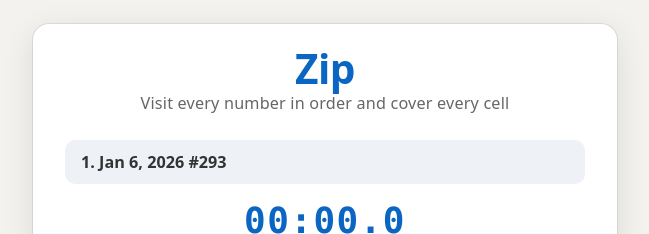
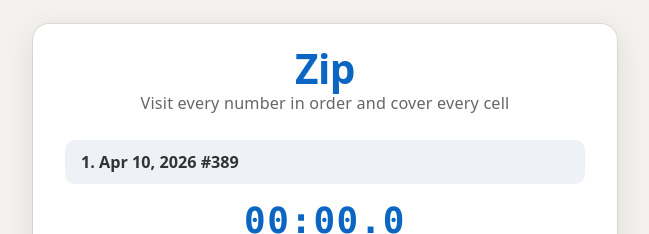
Before and after one commit to deckmasterbeam/zip-clone, a React (Vite) app: page / in a window 1280 px wide. Shown: the top 234 px of the page, without its empty margins (315-964 px from the left). Built offline with nearby package versions, Linux system fonts and the light colour scheme.

Commit message:
Code cleanup to my tastes

```diff
--- a/api/record-completion.ts
+++ b/api/record-completion.ts
@@ -4,7 +4,7 @@ import { neon } from "@neondatabase/serverless";
 const UUID_RE =
   /^[0-9a-f]{8}-[0-9a-f]{4}-[0-9a-f]{4}-[0-9a-f]{4}-[0-9a-f]{12}$/i;
 
-export default async function handler(req: VercelRequest, res: VercelResponse) {
+export const handler = async (req: VercelRequest, res: VercelResponse) => {
   if (req.method !== "POST") {
     return res.status(405).json({ error: "Method not allowed" });
   }
--- a/package.json
+++ b/package.json
@@ -1,7 +1,7 @@
 {
   "name": "zip-player",
   "private": true,
-  "version": "0.0.0",
+  "version": "1.0.0",
   "type": "module",
   "scripts": {
     "dev": "vite",
--- a/src/App.css
+++ b/src/App.css
@@ -126,9 +126,6 @@
   cursor: pointer;
   appearance: none;
   -webkit-appearance: none;
-  background-repeat: no-repeat;
-  background-position: right 14px center;
-  padding-right: 36px;
   transition: border-color 0.15s;
 }
 
@@ -328,7 +325,6 @@
 
 .tool-btn--reset-designer {
   background: var(--red-light);
-  border-color: transparent;
 }
 
 .tool-btn--reset-designer:hover {
--- a/src/App.tsx
+++ b/src/App.tsx
@@ -12,7 +12,7 @@ type AppMode = "play" | "designer";
 
 type GameState = "idle" | "playing" | "won";
 
-function useTimer(running: boolean) {
+const useTimer = (running: boolean) => {
   const [elapsed, setElapsed] = useState(0);
   const startRef = useRef<number | null>(null);
   const rafRef = useRef<number | null>(null);
@@ -48,7 +48,7 @@ function useTimer(running: boolean) {
   return { elapsed, reset };
 }
 
-function App() {
+const App = () => {
   const [appMode, setAppMode] = useState<AppMode>("play");
   const [gameState, setGameState] = useState<GameState>("idle");
   const [levelIndex, setLevelIndex] = useState(0);
--- a/src/PuzzleNavigator.tsx
+++ b/src/PuzzleNavigator.tsx
@@ -1,9 +1,9 @@
 import type { Puzzle } from "./puzzles";
 import { formatTime } from "./gameLogic";
 
-function getBestTime(
+const getBestTime = (
   puzzleId: string
-): { time: number; flawless: boolean } | null {
+): { time: number; flawless: boolean } | null => {
   try {
     const raw = localStorage.getItem(`zip-record:${puzzleId}`);
     if (!raw) {
@@ -19,13 +19,13 @@ function getBestTime(
   }
 }
 
-type Props = {
+export const PuzzleNavigator = ({
+  puzzles, activeIndex, onSelect
+}: {
   puzzles: Puzzle[];
   activeIndex: number;
   onSelect: (index: number) => void;
-};
-
-export function PuzzleNavigator({ puzzles, activeIndex, onSelect }: Props) {
+}) => {
   return (
     <select
       className="level-select"
--- a/src/gameLogic.ts
+++ b/src/gameLogic.ts
@@ -23,11 +23,11 @@ export const cellCenter = (c: Cell) => ({
   y: c.row * (CELL_SIZE + GAP) + CELL_SIZE / 2,
 });
 
-export function gridPx(gridSize: number) {
+export const gridPx = (gridSize: number) => {
   return gridSize * CELL_SIZE + (gridSize - 1) * GAP;
 }
 
-export function getCellAt(x: number, y: number, gridSize: number): Cell | null {
+export const getCellAt = (x: number, y: number, gridSize: number): Cell | null => {
   const col = Math.floor(x / (CELL_SIZE + GAP));
   const row = Math.floor(y / (CELL_SIZE + GAP));
   if (col < 0 || col >= gridSize || row < 0 || row >= gridSize) {
@@ -41,20 +41,20 @@ export function getCellAt(x: number, y: number, gridSize: number): Cell | null {
   return { row, col };
 }
 
-export function buildWallSet(walls: Wall[]): Set<string> {
+export const buildWallSet = (walls: Wall[]): Set<string> => {
   return new Set(walls.map(([a, b]) => wallKey(a, b)));
 }
 
-export function buildWaypointMap(waypoints: Cell[]): Map<string, number> {
+export const buildWaypointMap = (waypoints: Cell[]): Map<string, number> => {
   return new Map(waypoints.map((c, i) => [cellKey(c), i + 1]));
 }
 
-export function extendPath(
+export const extendPath = (
   prev: Cell[],
   cell: Cell,
   wallSet: Set<string>,
   waypointMap: Map<string, number>
-): Cell[] {
+): Cell[] => {
   const key = cellKey(cell);
 
   // Retract one step if landing on the immediately previous cell
@@ -88,11 +88,11 @@ export function extendPath(
   return [...prev, cell];
 }
 
-export function checkWon(
+export const checkWon = (
   path: Cell[],
   totalCells: number,
   lastWaypoint: Cell
-): boolean {
+): boolean => {
   return (
     path.length === totalCells &&
     path.length > 0 &&
@@ -100,7 +100,7 @@ export function checkWon(
   );
 }
 
-export function pathToSvgPoints(path: Cell[]): string {
+export const pathToSvgPoints = (path: Cell[]): string => {
   return path
     .map((c) => {
       const { x, y } = cellCenter(c);
@@ -109,7 +109,7 @@ export function pathToSvgPoints(path: Cell[]): string {
     .join(" ");
 }
 
-export function formatTime(seconds: number): string {
+export const formatTime = (seconds: number): string => {
   const m = Math.floor(seconds / 60);
   const s = Math.floor(seconds % 60);
   const ms = Math.floor((seconds % 1) * 10);
--- a/src/playerUUID.ts
+++ b/src/playerUUID.ts
@@ -1,6 +1,6 @@
 const KEY = "zip-player-uuid";
 
-export function getPlayerUUID(): string {
+export const getPlayerUUID = (): string => {
   let uuid = localStorage.getItem(KEY);
   if (!uuid) {
     uuid = crypto.randomUUID();
--- a/src/puzzles.ts
+++ b/src/puzzles.ts
@@ -12,22 +12,241 @@ export type Puzzle = {
 
 export const PUZZLES: Puzzle[] = [
   {
-    id: "c9b864f1-f41b-4bba-b204-7cc3987eb232",
-    name: "Jan 6, 2026 #293",
+    id: "ae40b2af-4e68-4b2c-a00a-bf98468e773a",
+    name: "Apr 10, 2026 #389",
     gridSize: 6,
     waypoints: [
+      { row: 4, col: 2 },
+      { row: 4, col: 1 },
+      { row: 1, col: 3 },
+      { row: 1, col: 4 },
+      { row: 3, col: 4 },
+      { row: 4, col: 4 },
+      { row: 1, col: 2 },
+      { row: 2, col: 1 },
+      { row: 1, col: 1 },
+      { row: 4, col: 3 },
+    ],
+  },
+  {
+    id: '05f437b1-3a94-4205-a01e-657015787e63',
+    name: 'Apr 9, 2026 #388',
+    gridSize: 6,
+    waypoints: [
+      { row: 3, col: 4 },
+      { row: 3, col: 1 },
+      { row: 3, col: 0 },
+      { row: 2, col: 5 },
+      { row: 2, col: 1 },
+      { row: 2, col: 4 },
+      { row: 2, col: 2 },
+    ],
+    walls: [
+      [{ row: 4, col: 1 }, { row: 5, col: 1 }],
+      [{ row: 4, col: 2 }, { row: 5, col: 2 }],
+      [{ row: 4, col: 3 }, { row: 5, col: 3 }],
+      [{ row: 4, col: 4 }, { row: 5, col: 4 }],
+    ],
+  },
+  {
+    id: 'fd50d48a-0e4a-4ebf-b6c1-7938f108c767',
+    name: 'Apr 8, 2026 #387',
+    gridSize: 6,
+    waypoints: [
+      { row: 3, col: 1 },
+      { row: 4, col: 2 },
       { row: 2, col: 3 },
+      { row: 1, col: 3 },
+      { row: 2, col: 4 },
+      { row: 3, col: 2 },
+    ],
+    walls: [
+      [{ row: 0, col: 1 }, { row: 1, col: 1 }],
+      [{ row: 1, col: 0 }, { row: 1, col: 1 }],
+      [{ row: 2, col: 0 }, { row: 2, col: 1 }],
+      [{ row: 2, col: 1 }, { row: 3, col: 1 }],
+      [{ row: 2, col: 2 }, { row: 3, col: 2 }],
+      [{ row: 2, col: 3 }, { row: 3, col: 3 }],
+      [{ row: 2, col: 4 }, { row: 3, col: 4 }],
+      [{ row: 3, col: 4 }, { row: 3, col: 5 }],
+      [{ row: 4, col: 4 }, { row: 4, col: 5 }],
+      [{ row: 4, col: 4 }, { row: 5, col: 4 }],
+    ],
+  },
+  {
+    id: '70077e9f-a4fa-4a19-aadf-6466e098feef',
+    name: 'Apr 7, 2026 #386',
+    gridSize: 6,
+    waypoints: [
+      { row: 4, col: 4 },
+      { row: 3, col: 3 },
+      { row: 5, col: 5 },
+      { row: 2, col: 5 },
+      { row: 5, col: 2 },
+      { row: 1, col: 4 },
+      { row: 4, col: 1 },
+    ],
+    walls: [
+      [{ row: 1, col: 0 }, { row: 1, col: 1 }],
+      [{ row: 0, col: 1 }, { row: 1, col: 1 }],
+      [{ row: 0, col: 2 }, { row: 1, col: 2 }],
+      [{ row: 0, col: 3 }, { row: 1, col: 3 }],
+      [{ row: 0, col: 4 }, { row: 1, col: 4 }],
+      [{ row: 1, col: 4 }, { row: 1, col: 5 }],
+      [{ row: 2, col: 4 }, { row: 2, col: 5 }],
+      [{ row: 2, col: 4 }, { row: 3, col: 4 }],
+      [{ row: 2, col: 3 }, { row: 3, col: 3 }],
+      [{ row: 3, col: 2 }, { row: 3, col: 3 }],
+      [{ row: 4, col: 2 }, { row: 4, col: 3 }],
+    ],
+  },
+  {
+    id: '14663c34-5eb5-48ce-8c18-d95a03633518',
+    name: 'Apr 6, 2026 #385',
+    gridSize: 6,
+    waypoints: [
+      { row: 3, col: 2 },
+      { row: 4, col: 4 },
+      { row: 2, col: 3 },
+      { row: 1, col: 1 },
+    ],
+    walls: [
+      [{ row: 2, col: 2 }, { row: 3, col: 2 }],
+      [{ row: 2, col: 3 }, { row: 3, col: 3 }],
+      [{ row: 2, col: 4 }, { row: 3, col: 4 }],
+      [{ row: 3, col: 4 }, { row: 3, col: 5 }],
+      [{ row: 4, col: 4 }, { row: 4, col: 5 }],
+      [{ row: 4, col: 4 }, { row: 5, col: 4 }],
+      [{ row: 4, col: 3 }, { row: 5, col: 3 }],
+      [{ row: 4, col: 2 }, { row: 5, col: 2 }],
+      [{ row: 4, col: 1 }, { row: 5, col: 1 }],
+      [{ row: 4, col: 0 }, { row: 4, col: 1 }],
+      [{ row: 3, col: 0 }, { row: 3, col: 1 }],
+      [{ row: 2, col: 0 }, { row: 2, col: 1 }],
+      [{ row: 1, col: 0 }, { row: 1, col: 1 }],
+      [{ row: 0, col: 1 }, { row: 1, col: 1 }],
+      [{ row: 0, col: 2 }, { row: 1, col: 2 }],
+      [{ row: 0, col: 3 }, { row: 1, col: 3 }],
+      [{ row: 0, col: 4 }, { row: 1, col: 4 }],
+    ],
+  },
+  {
+    id: 'a2eb83cb-6abf-44bf-a47b-90115fe32b0e',
+    name: 'Apr 5, 2026 #384',
+    gridSize: 7,
+    waypoints: [
+      { row: 2, col: 0 },
+      { row: 1, col: 1 },
+      { row: 0, col: 2 },
+      { row: 1, col: 5 },
+      { row: 0, col: 4 },
+      { row: 2, col: 6 },
+      { row: 4, col: 0 },
+      { row: 6, col: 2 },
+      { row: 5, col: 1 },
+      { row: 4, col: 6 },
+      { row: 6, col: 4 },
+      { row: 5, col: 5 },
+    ],
+    walls: [
+      [{ row: 1, col: 3 }, { row: 2, col: 3 }],
+      [{ row: 1, col: 3 }, { row: 1, col: 4 }],
+      [{ row: 5, col: 2 }, { row: 5, col: 3 }],
+      [{ row: 4, col: 3 }, { row: 5, col: 3 }],
+    ],
+  },
+  {
+    id: '5b61839a-1581-4e64-b9c5-80458c209e2e',
+    name: 'Apr 4, 2026 #383',
+    gridSize: 7,
+    waypoints: [
+      { row: 2, col: 6 },
+      { row: 1, col: 5 },
+      { row: 6, col: 6 },
+      { row: 5, col: 1 },
+      { row: 4, col: 0 },
+      { row: 0, col: 0 },
+    ],
+    walls: [
+      [{ row: 0, col: 3 }, { row: 1, col: 3 }],
+      [{ row: 2, col: 3 }, { row: 2, col: 4 }],
+      [{ row: 2, col: 2 }, { row: 2, col: 3 }],
+      [{ row: 1, col: 4 }, { row: 1, col: 5 }],
+      [{ row: 2, col: 4 }, { row: 2, col: 5 }],
+      [{ row: 1, col: 1 }, { row: 1, col: 2 }],
+      [{ row: 2, col: 1 }, { row: 2, col: 2 }],
+      [{ row: 3, col: 1 }, { row: 3, col: 2 }],
+      [{ row: 3, col: 2 }, { row: 3, col: 3 }],
+      [{ row: 3, col: 3 }, { row: 3, col: 4 }],
+      [{ row: 3, col: 4 }, { row: 3, col: 5 }],
+      [{ row: 4, col: 4 }, { row: 4, col: 5 }],
+      [{ row: 4, col: 3 }, { row: 4, col: 4 }],
+      [{ row: 4, col: 2 }, { row: 4, col: 3 }],
+      [{ row: 4, col: 1 }, { row: 4, col: 2 }],
+      [{ row: 5, col: 1 }, { row: 5, col: 2 }],
+      [{ row: 5, col: 3 }, { row: 6, col: 3 }],
+      [{ row: 5, col: 4 }, { row: 5, col: 5 }],
+    ],
+  },
+  {
+    id: '78d3059c-e796-4f67-ac8f-5eb387e71d0c',
+    name: 'Apr 3, 2026 #382',
+    gridSize: 6,
+    waypoints: [
+      { row: 0, col: 0 },
+      { row: 5, col: 5 },
+      { row: 1, col: 4 },
+      { row: 1, col: 1 },
+      { row: 2, col: 3 },
+      { row: 2, col: 2 },
+      { row: 4, col: 1 },
+      { row: 4, col: 4 },
       { row: 3, col: 3 },
       { row: 3, col: 2 },
+    ],
+  },
+  {
+    id: '1d755f3b-8fbc-473a-bf01-306cf28d64aa',
+    name: 'Apr 2, 2026 #381',
+    gridSize: 6,
+    waypoints: [
+      { row: 3, col: 2 },
+      { row: 2, col: 3 },
+      { row: 3, col: 1 },
       { row: 4, col: 2 },
-      { row: 3, col: 1 },
+      { row: 1, col: 2 },
       { row: 4, col: 3 },
-      { row: 3, col: 4 },
       { row: 2, col: 4 },
       { row: 1, col: 3 },
+    ],
+  },
+  {
+    id: 'd8b659f8-c8f8-4c5a-99f2-aef1e8a0f7bc',
+    name: 'Apr 1, 2026 #380',
+    gridSize: 6,
+    waypoints: [
+      { row: 1, col: 2 },
+      { row: 3, col: 4 },
+      { row: 1, col: 1 },
       { row: 2, col: 1 },
-      { row: 1, col: 2 },
+      { row: 4, col: 4 },
+      { row: 4, col: 3 },
+      { row: 3, col: 3 },
       { row: 2, col: 2 },
+    ],
+    walls: [
+      [{ row: 1, col: 2 }, { row: 2, col: 2 }],
+      [{ row: 0, col: 1 }, { row: 1, col: 1 }],
+      [{ row: 0, col: 2 }, { row: 1, col: 2 }],
+      [{ row: 0, col: 3 }, { row: 1, col: 3 }],
+      [{ row: 0, col: 4 }, { row: 1, col: 4 }],
+      [{ row: 2, col: 3 }, { row: 2, col: 4 }],
+      [{ row: 3, col: 1 }, { row: 3, col: 2 }],
+      [{ row: 3, col: 3 }, { row: 4, col: 3 }],
+      [{ row: 4, col: 4 }, { row: 5, col: 4 }],
+      [{ row: 4, col: 3 }, { row: 5, col: 3 }],
+      [{ row: 4, col: 2 }, { row: 5, col: 2 }],
+      [{ row: 4, col: 1 }, { row: 5, col: 1 }],
     ],
   },
   {
@@ -73,242 +292,4 @@ export const PUZZLES: Puzzle[] = [
       ],
     ],
   },
-  {
-    id: 'd8b659f8-c8f8-4c5a-99f2-aef1e8a0f7bc',
-    name: 'Apr 1, 2026 #380',
-    gridSize: 6,
-    waypoints: [
-      { row: 1, col: 2 },
-      { row: 3, col: 4 },
-      { row: 1, col: 1 },
-      { row: 2, col: 1 },
-      { row: 4, col: 4 },
-      { row: 4, col: 3 },
-      { row: 3, col: 3 },
-      { row: 2, col: 2 },
-    ],
-    walls: [
-      [{ row: 1, col: 2 }, { row: 2, col: 2 }],
-      [{ row: 0, col: 1 }, { row: 1, col: 1 }],
-      [{ row: 0, col: 2 }, { row: 1, col: 2 }],
-      [{ row: 0, col: 3 }, { row: 1, col: 3 }],
-      [{ row: 0, col: 4 }, { row: 1, col: 4 }],
-      [{ row: 2, col: 3 }, { row: 2, col: 4 }],
-      [{ row: 3, col: 1 }, { row: 3, col: 2 }],
-      [{ row: 3, col: 3 }, { row: 4, col: 3 }],
-      [{ row: 4, col: 4 }, { row: 5, col: 4 }],
-      [{ row: 4, col: 3 }, { row: 5, col: 3 }],
-      [{ row: 4, col: 2 }, { row: 5, col: 2 }],
-      [{ row: 4, col: 1 }, { row: 5, col: 1 }],
-    ],
-  },
-  {
-    id: '1d755f3b-8fbc-473a-bf01-306cf28d64aa',
-    name: 'Apr 2, 2026 #381',
-    gridSize: 6,
-    waypoints: [
-      { row: 3, col: 2 },
-      { row: 2, col: 3 },
-      { row: 3, col: 1 },
-      { row: 4, col: 2 },
-      { row: 1, col: 2 },
-      { row: 4, col: 3 },
-      { row: 2, col: 4 },
-      { row: 1, col: 3 },
-    ],
-  },
-  {
-    id: '78d3059c-e796-4f67-ac8f-5eb387e71d0c',
-    name: 'Apr 3, 2026 #382',
-    gridSize: 6,
-    waypoints: [
-      { row: 0, col: 0 },
-      { row: 5, col: 5 },
-      { row: 1, col: 4 },
-      { row: 1, col: 1 },
-      { row: 2, col: 3 },
-      { row: 2, col: 2 },
-      { row: 4, col: 1 },
-      { row: 4, col: 4 },
-      { row: 3, col: 3 },
-      { row: 3, col: 2 },
-    ],
-  },
-  {
-    id: '5b61839a-1581-4e64-b9c5-80458c209e2e',
-    name: 'Apr 4, 2026 #383',
-    gridSize: 7,
-    waypoints: [
-      { row: 2, col: 6 },
-      { row: 1, col: 5 },
-      { row: 6, col: 6 },
-      { row: 5, col: 1 },
-      { row: 4, col: 0 },
-      { row: 0, col: 0 },
-    ],
-    walls: [
-      [{ row: 0, col: 3 }, { row: 1, col: 3 }],
-      [{ row: 2, col: 3 }, { row: 2, col: 4 }],
-      [{ row: 2, col: 2 }, { row: 2, col: 3 }],
-      [{ row: 1, col: 4 }, { row: 1, col: 5 }],
-      [{ row: 2, col: 4 }, { row: 2, col: 5 }],
-      [{ row: 1, col: 1 }, { row: 1, col: 2 }],
-      [{ row: 2, col: 1 }, { row: 2, col: 2 }],
-      [{ row: 3, col: 1 }, { row: 3, col: 2 }],
-      [{ row: 3, col: 2 }, { row: 3, col: 3 }],
-      [{ row: 3, col: 3 }, { row: 3, col: 4 }],
-      [{ row: 3, col: 4 }, { row: 3, col: 5 }],
-      [{ row: 4, col: 4 }, { row: 4, col: 5 }],
-      [{ row: 4, col: 3 }, { row: 4, col: 4 }],
-      [{ row: 4, col: 2 }, { row: 4, col: 3 }],
-      [{ row: 4, col: 1 }, { row: 4, col: 2 }],
-      [{ row: 5, col: 1 }, { row: 5, col: 2 }],
-      [{ row: 5, col: 3 }, { row: 6, col: 3 }],
-      [{ row: 5, col: 4 }, { row: 5, col: 5 }],
-    ],
-  },
-  {
-    id: 'a2eb83cb-6abf-44bf-a47b-90115fe32b0e',
-    name: 'Apr 5, 2026 #384',
-    gridSize: 7,
-    waypoints: [
-      { row: 2, col: 0 },
-      { row: 1, col: 1 },
-      { row: 0, col: 2 },
-      { row: 1, col: 5 },
-      { row: 0, col: 4 },
-      { row: 2, col: 6 },
-      { row: 4, col: 0 },
-      { row: 6, col: 2 },
-      { row: 5, col: 1 },
-      { row: 4, col: 6 },
-      { row: 6, col: 4 },
-      { row: 5, col: 5 },
-    ],
-    walls: [
-      [{ row: 1, col: 3 }, { row: 2, col: 3 }],
-      [{ row: 1, col: 3 }, { row: 1, col: 4 }],
-      [{ row: 5, col: 2 }, { row: 5, col: 3 }],
-      [{ row: 4, col: 3 }, { row: 5, col: 3 }],
-    ],
-  },
-  {
-    id: '14663c34-5eb5-48ce-8c18-d95a03633518',
-    name: 'Apr 6, 2026 #385',
-    gridSize: 6,
-    waypoints: [
-      { row: 3, col: 2 },
-      { row: 4, col: 4 },
-      { row: 2, col: 3 },
-      { row: 1, col: 1 },
-    ],
-    walls: [
-      [{ row: 2, col: 2 }, { row: 3, col: 2 }],
-      [{ row: 2, col: 3 }, { row: 3, col: 3 }],
-      [{ row: 2, col: 4 }, { row: 3, col: 4 }],
-      [{ row: 3, col: 4 }, { row: 3, col: 5 }],
-      [{ row: 4, col: 4 }, { row: 4, col: 5 }],
-      [{ row: 4, col: 4 }, { row: 5, col: 4 }],
-      [{ row: 4, col: 3 }, { row: 5, col: 3 }],
-      [{ row: 4, col: 2 }, { row: 5, col: 2 }],
-      [{ row: 4, col: 1 }, { row: 5, col: 1 }],
-      [{ row: 4, col: 0 }, { row: 4, col: 1 }],
-      [{ row: 3, col: 0 }, { row: 3, col: 1 }],
-      [{ row: 2, col: 0 }, { row: 2, col: 1 }],
-      [{ row: 1, col: 0 }, { row: 1, col: 1 }],
-      [{ row: 0, col: 1 }, { row: 1, col: 1 }],
-      [{ row: 0, col: 2 }, { row: 1, col: 2 }],
-      [{ row: 0, col: 3 }, { row: 1, col: 3 }],
-      [{ row: 0, col: 4 }, { row: 1, col: 4 }],
-    ],
-  },
-  {
-    id: '70077e9f-a4fa-4a19-aadf-6466e098feef',
-    name: 'Apr 7, 2026 #386',
-    gridSize: 6,
-    waypoints: [
-      { row: 4, col: 4 },
-      { row: 3, col: 3 },
-      { row: 5, col: 5 },
-      { row: 2, col: 5 },
-      { row: 5, col: 2 },
-      { row: 1, col: 4 },
-      { row: 4, col: 1 },
-    ],
-    walls: [
-      [{ row: 1, col: 0 }, { row: 1, col: 1 }],
-      [{ row: 0, col: 1 }, { row: 1, col: 1 }],
-      [{ row: 0, col: 2 }, { row: 1, col: 2 }],
-      [{ row: 0, col: 3 }, { row: 1, col: 3 }],
-      [{ row: 0, col: 4 }, { row: 1, col: 4 }],
-      [{ row: 1, col: 4 }, { row: 1, col: 5 }],
-      [{ row: 2, col: 4 }, { row: 2, col: 5 }],
-      [{ row: 2, col: 4 }, { row: 3, col: 4 }],
-      [{ row: 2, col: 3 }, { row: 3, col: 3 }],
-      [{ row: 3, col: 2 }, { row: 3, col: 3 }],
-      [{ row: 4, col: 2 }, { row: 4, col: 3 }],
-    ],
-  },
-  {
-    id: 'fd50d48a-0e4a-4ebf-b6c1-7938f108c767',
-    name: 'Apr 8, 2026 #387',
-    gridSize: 6,
-    waypoints: [
-      { row: 3, col: 1 },
-      { row: 4, col: 2 },
-      { row: 2, col: 3 },
-      { row: 1, col: 3 },
-      { row: 2, col: 4 },
-      { row: 3, col: 2 },
-    ],
-    walls: [
-      [{ row: 0, col: 1 }, { row: 1, col: 1 }],
-      [{ row: 1, col: 0 }, { row: 1, col: 1 }],
-      [{ row: 2, col: 0 }, { row: 2, col: 1 }],
-      [{ row: 2, col: 1 }, { row: 3, col: 1 }],
-      [{ row: 2, col: 2 }, { row: 3, col: 2 }],
-      [{ row: 2, col: 3 }, { row: 3, col: 3 }],
-      [{ row: 2, col: 4 }, { row: 3, col: 4 }],
-      [{ row: 3, col: 4 }, { row: 3, col: 5 }],
-      [{ row: 4, col: 4 }, { row: 4, col: 5 }],
-      [{ row: 4, col: 4 }, { row: 5, col: 4 }],
-    ],
-  },
-  {
-    id: '05f437b1-3a94-4205-a01e-657015787e63',
-    name: 'Apr 9, 2026 #388',
-    gridSize: 6,
-    waypoints: [
-      { row: 3, col: 4 },
-      { row: 3, col: 1 },
-      { row: 3, col: 0 },
-      { row: 2, col: 5 },
-      { row: 2, col: 1 },
-      { row: 2, col: 4 },
-      { row: 2, col: 2 },
-    ],
-    walls: [
-      [{ row: 4, col: 1 }, { row: 5, col: 1 }],
-      [{ row: 4, col: 2 }, { row: 5, col: 2 }],
-      [{ row: 4, col: 3 }, { row: 5, col: 3 }],
-      [{ row: 4, col: 4 }, { row: 5, col: 4 }],
-    ],
-  },
-  {
-    id: "ae40b2af-4e68-4b2c-a00a-bf98468e773a",
-    name: "Apr 10, 2026 #389",
-    gridSize: 6,
-    waypoints: [
-      { row: 4, col: 2 },
-      { row: 4, col: 1 },
-      { row: 1, col: 3 },
-      { row: 1, col: 4 },
-      { row: 3, col: 4 },
-      { row: 4, col: 4 },
-      { row: 1, col: 2 },
-      { row: 2, col: 1 },
-      { row: 1, col: 1 },
-      { row: 4, col: 3 },
-    ],
-  },
 ];
```
Also changed, not shown: src/Designer.tsx (+4 -4 lines), src/DesignerGrid.tsx (+9 -11 lines), src/GameGrid.tsx (+10 -12 lines).
